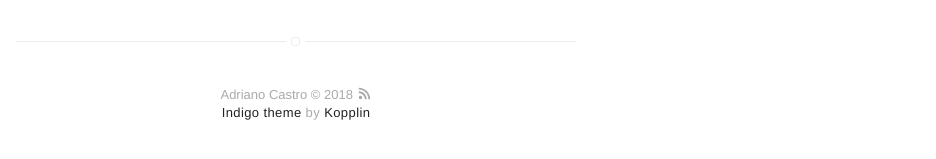
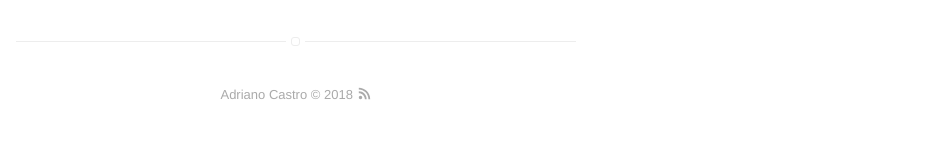
Before and after one commit to adrianocastroc1/Adriano-Castro, a Jekyll site: the page built from FAQ.md, in a window 1280 px wide. Shown: the part 386-545 px from the top of the page, without its empty margins (344-1280 px from the left). Built offline with Jekyll 4.4.1, drawn with Linux system fonts in a browser that asks for light colours; our own code applies the rules of GitHub Pages for plain Markdown files.

Commit message:
Comentando Linhas

```diff
--- a/_includes/footer.html
+++ b/_includes/footer.html
@@ -1,7 +1,7 @@
 <footer class="footer-main">
     {{ site.name }} © {{ site.time | date: '%Y' }} <a class="link" href="{{ site.url }}/feed.xml" target="_blank"><svg class="icon icon-rss"><use xlink:href="#icon-rss"></use></svg></a>
 
-    <p class="extra">
+  <!--  <p class="extra">
         <a class="link" href="https://github.com/sergiokopplin/indigo">Indigo theme</a> by <a class="link" href="https://github.com/sergiokopplin/indigo">Kopplin</a>
-    </p>
+    </p> -->
 </footer>
```
